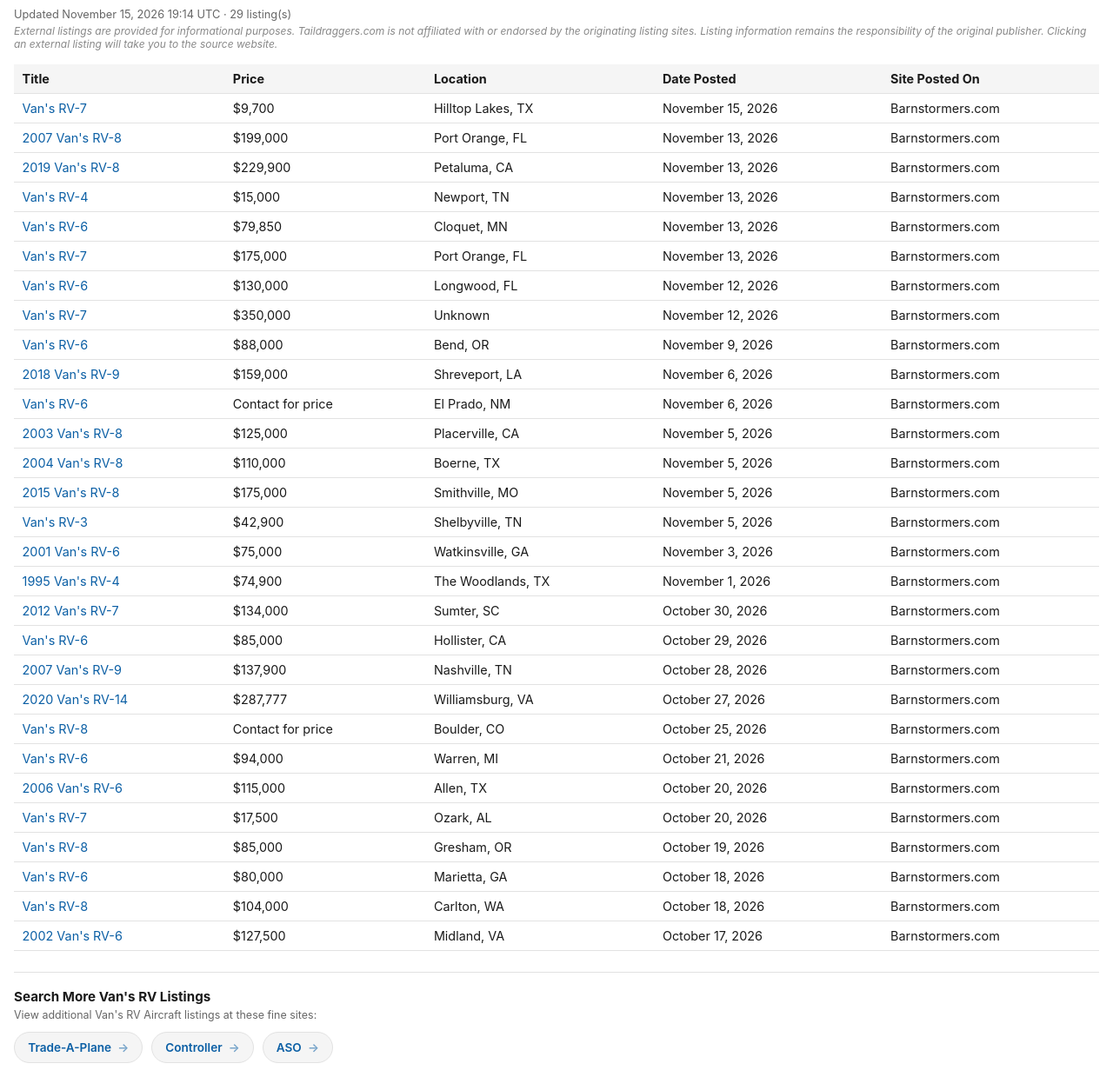
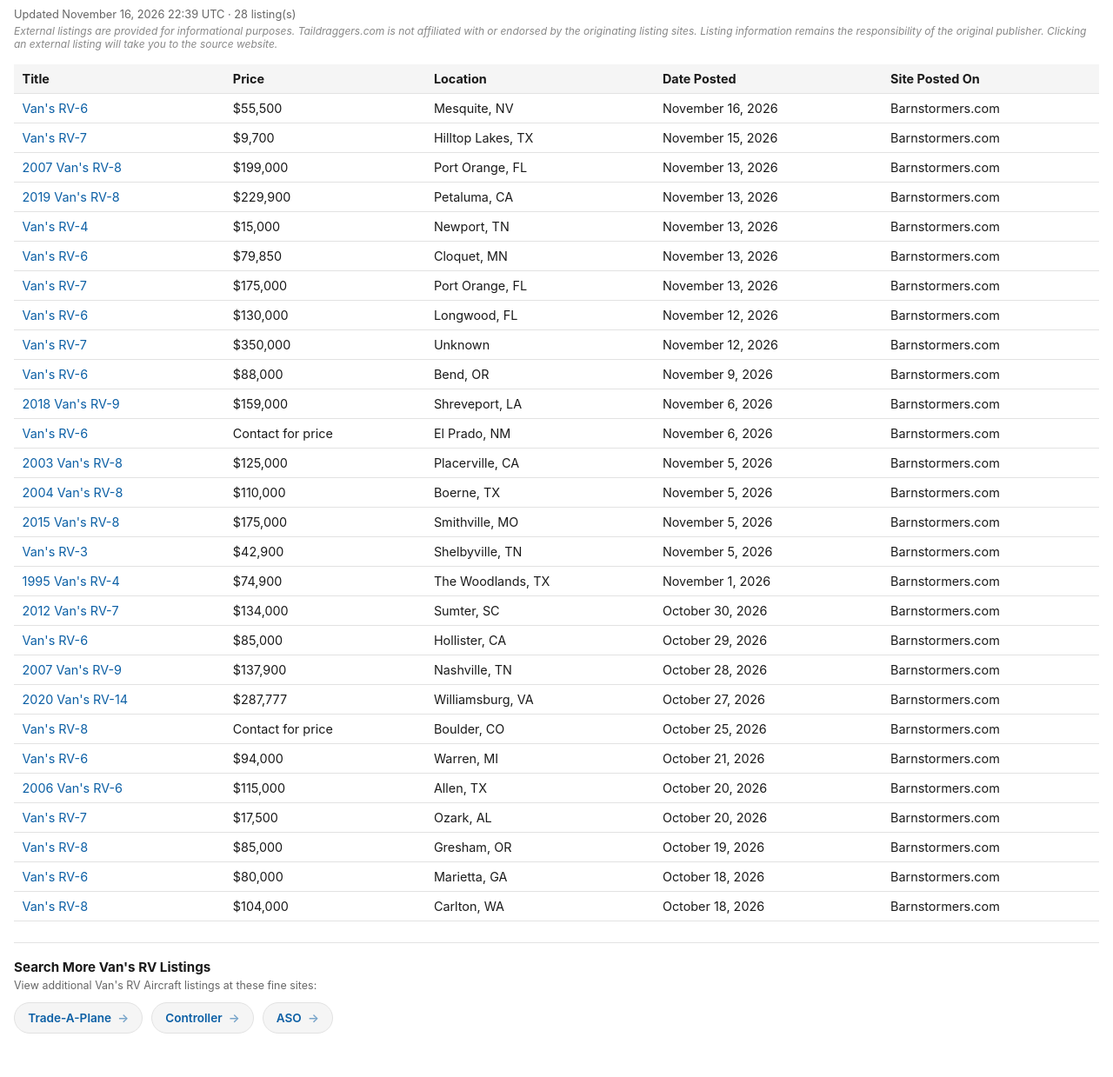
Before and after one commit to taildraggers/vans, a plain HTML site: page docs/index.html in a window 1280 px wide. Shown: the part 43-1282 px from the top of the page at 87% size. After the commit the page ends 1248 px from the top, so only its background shows below. Drawn offline with Linux system fonts and the light colour scheme.

Commit message:
Update Van's RV listings (2026-11-16)

```diff
--- a/docs/index.html
+++ b/docs/index.html
@@ -76,13 +76,14 @@
 </head>
 <body>
   <h1>Other Van&#x27;s RV Ads on the Web</h1>
-  <div class="updated">Updated November 15, 2026 19:14 UTC &middot; 29 listing(s)</div>
+  <div class="updated">Updated November 16, 2026 22:39 UTC &middot; 28 listing(s)</div>
   <div class="disclaimer">External listings are provided for informational purposes. Taildraggers.com is not affiliated with or endorsed by the originating listing sites. Listing information remains the responsibility of the original publisher. Clicking an external listing will take you to the source website.</div>
   <table>
     <thead>
       <tr><th>Title</th><th>Price</th><th>Location</th><th>Date Posted</th><th>Site Posted On</th></tr>
     </thead>
     <tbody>
+        <tr><td><a href="https://www.barnstormers.com/classified-2038565-RV-6.html" target="_blank" rel="noopener noreferrer">Van&#x27;s RV-6</a></td><td>$55,500</td><td>Mesquite, NV</td><td>November 16, 2026</td><td>Barnstormers.com</td></tr>
         <tr><td><a href="https://www.barnstormers.com/classified-2063995-RV-7-WingEmpennage.html" target="_blank" rel="noopener noreferrer">Van&#x27;s RV-7</a></td><td>$9,700</td><td>Hilltop Lakes, TX</td><td>November 15, 2026</td><td>Barnstormers.com</td></tr>
         <tr><td><a href="https://www.barnstormers.com/classified-2041666-2007-RV8-N26RK.html" target="_blank" rel="noopener noreferrer">2007 Van&#x27;s RV-8</a></td><td>$199,000</td><td>Port Orange, FL</td><td>November 13, 2026</td><td>Barnstormers.com</td></tr>
         <tr><td><a href="https://www.barnstormers.com/classified-2083602-2019-RV-8.html" target="_blank" rel="noopener noreferrer">2019 Van&#x27;s RV-8</a></td><td>$229,900</td><td>Petaluma, CA</td><td>November 13, 2026</td><td>Barnstormers.com</td></tr>
@@ -98,7 +99,6 @@
         <tr><td><a href="https://www.barnstormers.com/classified-2065107-2004-Vans-RV8,-51-Engine-Hrs.html" target="_blank" rel="noopener noreferrer">2004 Van&#x27;s RV-8</a></td><td>$110,000</td><td>Boerne, TX</td><td>November 5, 2026</td><td>Barnstormers.com</td></tr>
         <tr><td><a href="https://www.barnstormers.com/classified-2076464-2015-VANS-RV-8.html" target="_blank" rel="noopener noreferrer">2015 Van&#x27;s RV-8</a></td><td>$175,000</td><td>Smithville, MO</td><td>November 5, 2026</td><td>Barnstormers.com</td></tr>
         <tr><td><a href="https://www.barnstormers.com/classified-1864799-Vans-RV3.html" target="_blank" rel="noopener noreferrer">Van&#x27;s RV-3</a></td><td>$42,900</td><td>Shelbyville, TN</td><td>November 5, 2026</td><td>Barnstormers.com</td></tr>
-        <tr><td><a href="https://www.barnstormers.com/classified-2076101-2001-RV6.html" target="_blank" rel="noopener noreferrer">2001 Van&#x27;s RV-6</a></td><td>$75,000</td><td>Watkinsville, GA</td><td>November 3, 2026</td><td>Barnstormers.com</td></tr>
         <tr><td><a href="https://www.barnstormers.com/classified-2081365-1995-180HP-Vans-RV-4---$74,900.html" target="_blank" rel="noopener noreferrer">1995 Van&#x27;s RV-4</a></td><td>$74,900</td><td>The Woodlands, TX</td><td>November 1, 2026</td><td>Barnstormers.com</td></tr>
         <tr><td><a href="https://www.barnstormers.com/classified-2062496-2012-VANS-RV-7.html" target="_blank" rel="noopener noreferrer">2012 Van&#x27;s RV-7</a></td><td>$134,000</td><td>Sumter, SC</td><td>October 30, 2026</td><td>Barnstormers.com</td></tr>
         <tr><td><a href="https://www.barnstormers.com/classified-2080803-Ready-to-fly-RV6-with-mods!.html" target="_blank" rel="noopener noreferrer">Van&#x27;s RV-6</a></td><td>$85,000</td><td>Hollister, CA</td><td>October 29, 2026</td><td>Barnstormers.com</td></tr>
@@ -111,7 +111,6 @@
         <tr><td><a href="https://www.barnstormers.com/classified-2079083-Vans-RV-8-Project.html" target="_blank" rel="noopener noreferrer">Van&#x27;s RV-8</a></td><td>$85,000</td><td>Gresham, OR</td><td>October 19, 2026</td><td>Barnstormers.com</td></tr>
         <tr><td><a href="https://www.barnstormers.com/classified-2078829-Vans-RV-6-For-Sale-OBO.html" target="_blank" rel="noopener noreferrer">Van&#x27;s RV-6</a></td><td>$80,000</td><td>Marietta, GA</td><td>October 18, 2026</td><td>Barnstormers.com</td></tr>
         <tr><td><a href="https://www.barnstormers.com/classified-2050711-Rv-8-project-sale-make-offer!.html" target="_blank" rel="noopener noreferrer">Van&#x27;s RV-8</a></td><td>$104,000</td><td>Carlton, WA</td><td>October 18, 2026</td><td>Barnstormers.com</td></tr>
-        <tr><td><a href="https://www.barnstormers.com/classified-2078715-2002-RV-6-QUICK-BUILD.html" target="_blank" rel="noopener noreferrer">2002 Van&#x27;s RV-6</a></td><td>$127,500</td><td>Midland, VA</td><td>October 17, 2026</td><td>Barnstormers.com</td></tr>
     </tbody>
   </table>
   <div class="more-resources">
```
